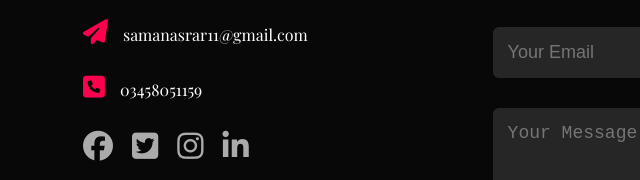
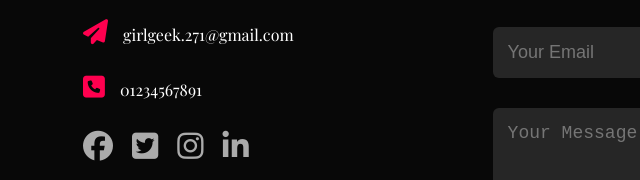
Before and after one commit to Samanasrar/Personal-Portfolio, a plain HTML site: page index.html in a window 1280 px wide. Shown: the part 2711-2891 px from the top of the page, 45-685 px from the left. Drawn offline with nearby package versions, Linux system fonts and the light colour scheme; a web font is replaced by a local one.

Commit message:
Update index.html

```diff
--- a/index.html
+++ b/index.html
@@ -138,8 +138,8 @@
 		<div class="row">
 			<div class="contact-left">
 				<h1 class="subtitle">Contact Me</h1>
-				<p><i class="fas fa-paper-plane"></i>samanasrar11@gmail.com</p>
-				<p><i class="fa-solid fa-square-phone"></i>03458051159</p>
+				<p><i class="fas fa-paper-plane"></i>girlgeek.271@gmail.com</p>
+				<p><i class="fa-solid fa-square-phone"></i>01234567891</p>
 				<div class="social-icons">
 					<a href="#"><i class="fa-brands fa-facebook"></i></a>
 					<a href="#"><i class="fa-brands fa-square-twitter"></i></a>
```
